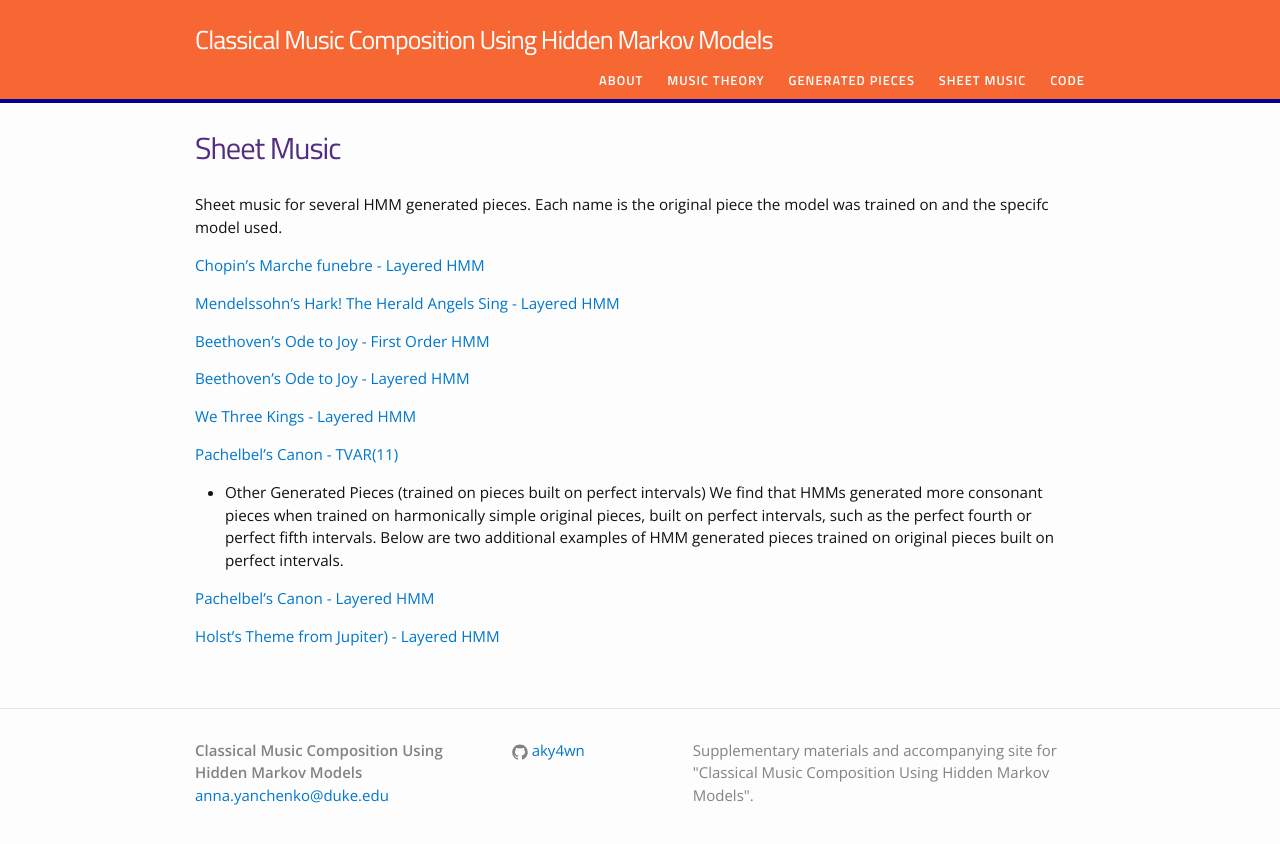
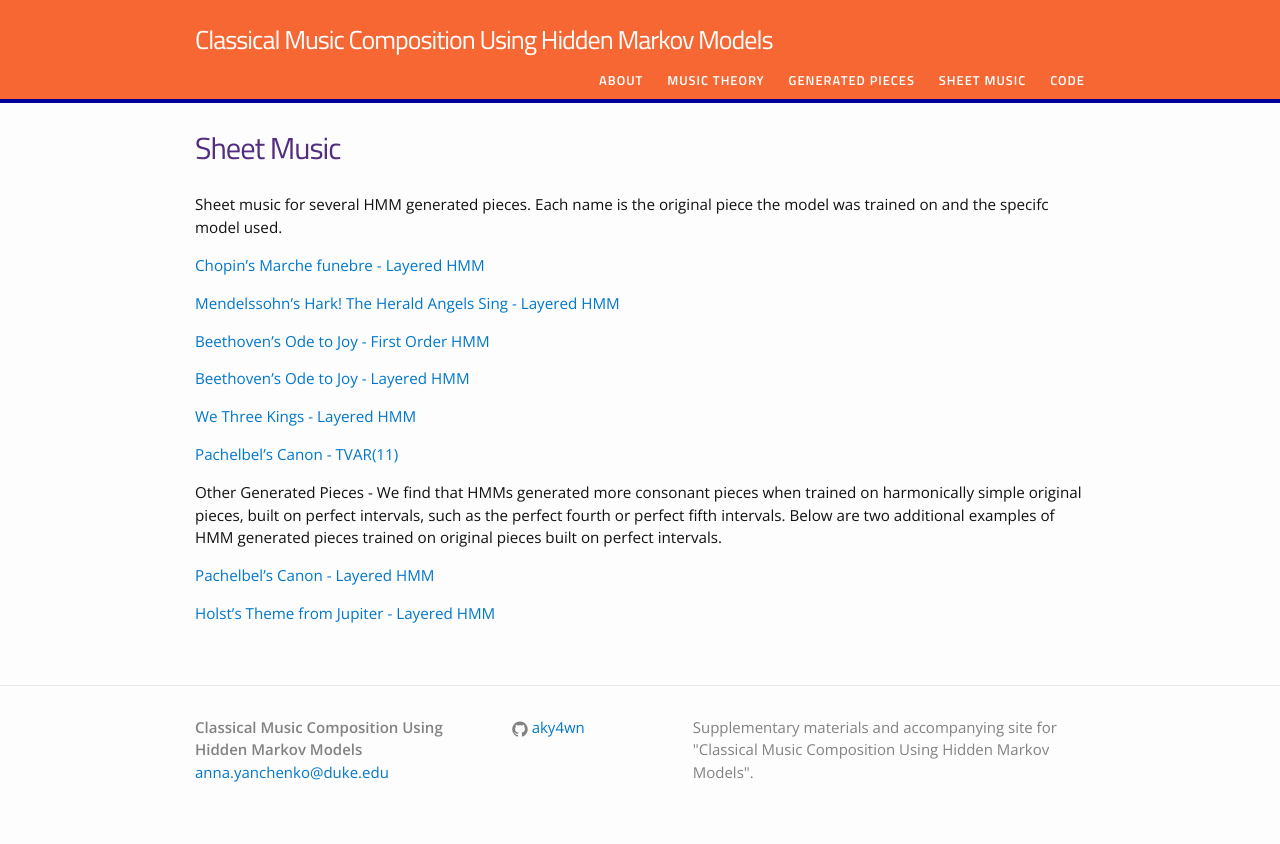
Before and after one commit to aky4wn/Classical-Music-Composition-Using-State-Space-Models, a Jekyll site: the page built from music.md, in a window 1280 px wide. Shown: the top 844 px of the page. Built offline with Jekyll 4.4.1, drawn with Linux system fonts in a browser that asks for light colours.

Commit message:
Update music.md

```diff
--- a/music.md
+++ b/music.md
@@ -18,9 +18,8 @@ Sheet music for several HMM generated pieces.  Each name is the original piece t
 
 [Pachelbel's Canon - TVAR(11)]({{ site.url }}/Sheet Music/we-three-kings_layered.pdf)
 
-- Other Generated Pieces (trained on pieces built on perfect intervals)
-We find that HMMs generated more consonant pieces when trained on harmonically simple original pieces, built on perfect intervals, such as the perfect fourth or perfect fifth intervals.  Below are two additional examples of HMM generated pieces trained on original pieces built on perfect intervals.
+Other Generated Pieces - We find that HMMs generated more consonant pieces when trained on harmonically simple original pieces, built on perfect intervals, such as the perfect fourth or perfect fifth intervals.  Below are two additional examples of HMM generated pieces trained on original pieces built on perfect intervals.
 
 [Pachelbel's Canon - Layered HMM]({{ site.url }}/Sheet Music/Pachelbel_layered.pdf)
 
-[Holst's Theme from Jupiter) - Layered HMM]({{ site.url }}/Sheet Music/Jupiter_layered.pdf)
+[Holst's Theme from Jupiter - Layered HMM]({{ site.url }}/Sheet Music/Jupiter_layered.pdf)
```
